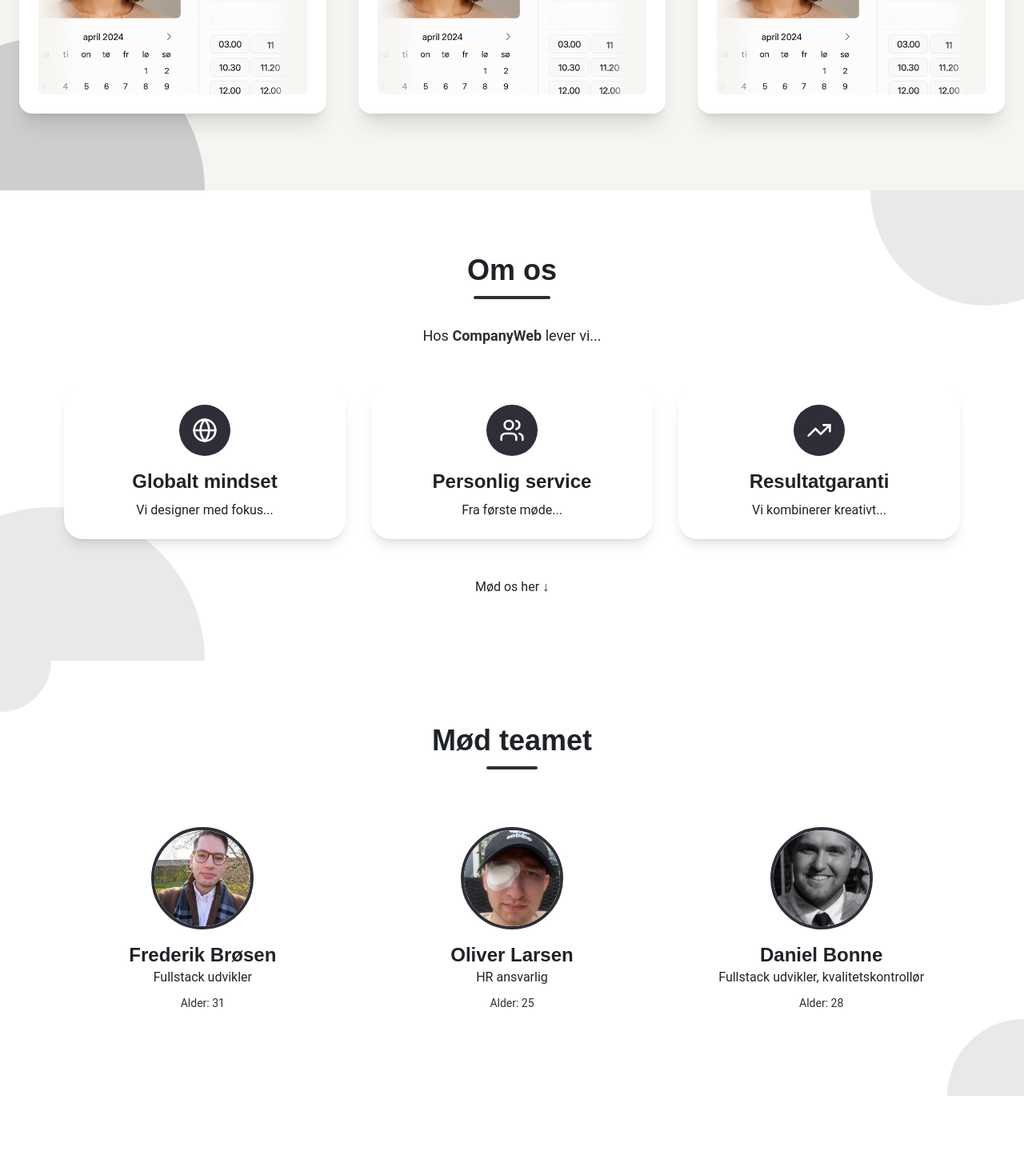
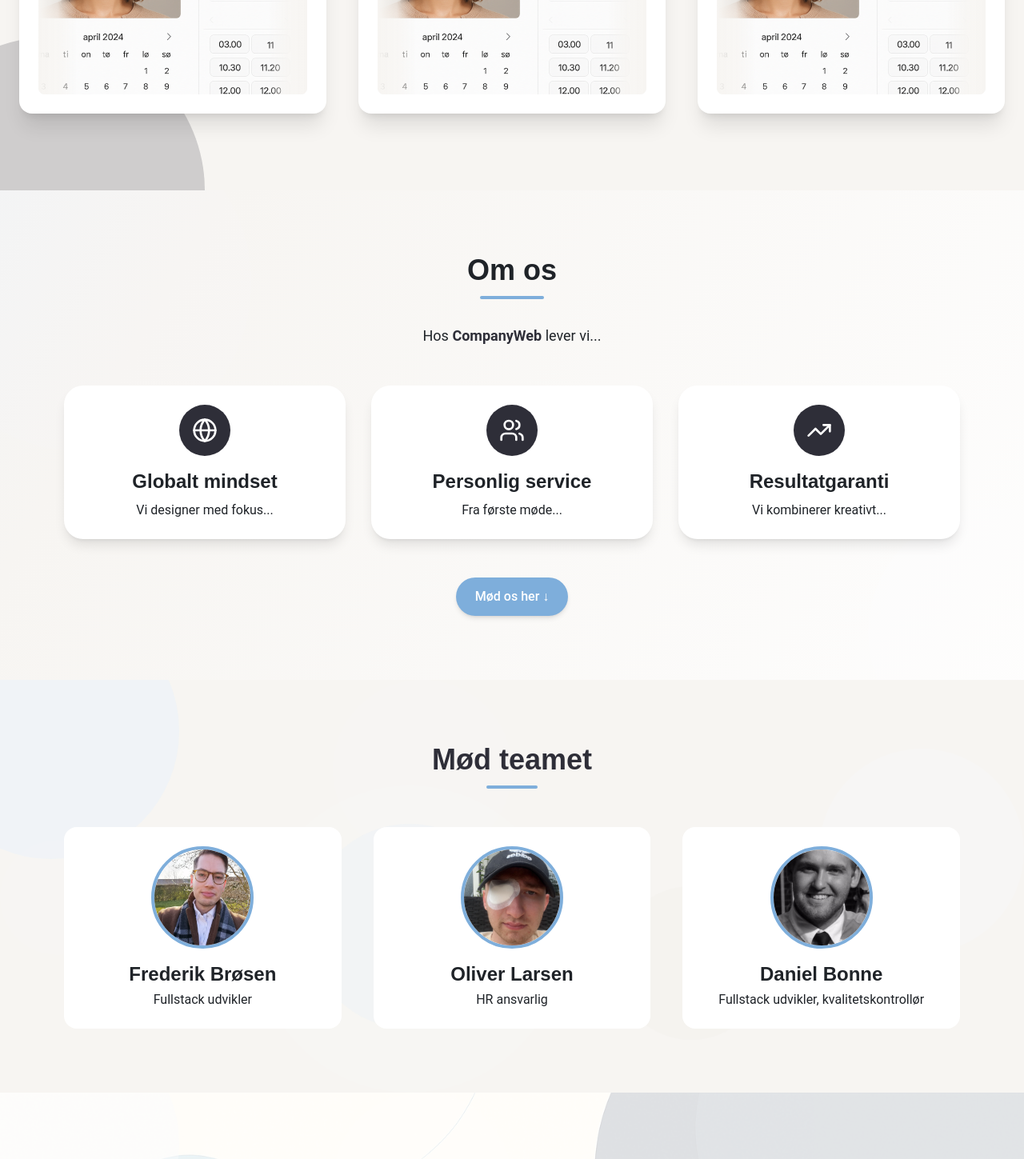
Before and after one commit to Oksefar4700/companyWeb, a Next.js app: page / in a window 1280 px wide. Shown: the part 2948-4397 px from the top of the page at 80% size. Built offline with nearby package versions, Linux system fonts and the light colour scheme; no server answers.

Commit message:
tilføj yderligere styling til contact, om os, og mød teamet med nye farve tema

```diff
--- a/src/app/globals.css
+++ b/src/app/globals.css
@@ -1,4 +1,3 @@
-/* src/app/globals.css */
 @import "tailwindcss";
 
 /* --- Farve-variabler --- */
@@ -30,17 +29,15 @@
 @layer base {
   html {
     scroll-behavior: smooth;
-    scroll-padding-top: var(
-      --header-height
-    ); /* Undgå overlap med fast header */
+    scroll-padding-top: var(--header-height);
   }
   body {
     @apply bg-[var(--color-background)]
            text-[var(--color-foreground)]
            antialiased;
     font-family: var(--font-body);
-    padding-top: var(--header-height); /* Plads til fast header */
-    overflow-x: hidden; /* Forhindre horisontal scroll */
+    padding-top: var(--header-height);
+    overflow-x: hidden;
   }
   h1,
   h2,
@@ -52,7 +49,6 @@
   }
   img,
   video {
-    /* Responsive medier */
     max-width: 100%;
     height: auto;
   }
@@ -60,7 +56,7 @@
 
 /* --- Utilities --- */
 @layer utilities {
-  /* Partikel animation */
+  /* Partikel-animation */
   @keyframes drift {
     0% {
       transform: translate(0, 0) scale(1);
@@ -80,26 +76,47 @@
     animation: drift 12s ease-in-out infinite alternate;
   }
 
-  /* Evt. custom text-shadow her hvis Tailwind's ikke er nok */
+  /* Animeret gradient-baggrund */
+  @keyframes bgShift {
+    0% {
+      background-position: 0% 50%;
+    }
+    50% {
+      background-position: 100% 50%;
+    }
+    100% {
+      background-position: 0% 50%;
+    }
+  }
+  .bg-animated-gradient {
+    background: linear-gradient(
+      120deg,
+      var(--color-brand-blue-lighter-bg),
+      var(--color-secondary-light),
+      var(--color-background)
+    );
+    background-size: 200% 200%;
+    animation: bgShift 20s ease infinite;
+  }
 }
 
-/* --- Komponenter (globale klasser for genbrug) --- */
+/* --- Komponenter (globale klasser) --- */
 @layer components {
-  /* Sektionsbaggrund (beige) */
+  /* Beige sektionsbaggrund */
   .section-beige {
     @apply bg-[var(--color-secondary-light)]
            text-[var(--color-foreground)]
            py-16 sm:py-20;
   }
 
-  /* Sektionsdivider (blå) */
+  /* Blå divider-streg */
   .section-divider {
     @apply mx-auto mb-10 sm:mb-12
            w-20 h-1 rounded-full
            bg-[var(--color-brand-blue)];
   }
 
-  /* Standard kort-styling (kan bruges til f.eks. cases, testimonials) */
+  /* Standard kort-styling */
   .custom-card {
     @apply bg-[var(--color-background)]
            border border-[var(--color-primary)]/15
@@ -107,13 +124,31 @@
            transition-all;
   }
 
-  /* Animér billed‐marquee (bruges i CasesList.jsx) */
+  /* Billed-marquee-animation */
   .animate-marquee {
     animation: marquee linear infinite;
   }
+
+  /* About-sektion tema */
+  .section-about-themed {
+    @apply bg-[var(--color-secondary-light)]
+           text-[var(--color-foreground)];
+  }
+
+  /* Primær knap */
+  .btn-primary {
+    @apply inline-block
+           bg-[var(--color-brand-blue)]
+           text-[var(--color-background)]
+           px-6 py-3
+           font-medium rounded-full
+           shadow-md
+           hover:bg-[var(--color-brand-blue-darker)]
+           transition-colors;
+  }
 }
 
-/* --- Keyframes til billed‐marquee --- */
+/* --- Keyframes til billed-marquee --- */
 @keyframes marquee {
   0% {
     transform: translateX(0);
--- a/src/app/page.js
+++ b/src/app/page.js
@@ -3,8 +3,8 @@
 
 import Hero from "../components/Hero";
 import Packages from "../components/Packages";
+import ParallaxSection from "../components/ParallaxSection";
 import CasesList from "../components/CasesList";
-import ParallaxSection from "../components/ParallaxSection";
 import AboutSection from "../components/AboutSection";
 import TeamSection from "../components/TeamSection";
 import ContactSection from "../components/ContactSection";
@@ -22,19 +22,19 @@ export default function HomePage() {
       {/* Parallax på lys baggrund */}
       <ParallaxSection src="/images/parallax/parallax3.png" height="70vh" />
 
-      {/* Cases på mørk baggrund */}
+      {/* Cases på lys baggrund */}
       <CasesList />
 
-      {/* Om os på mørk baggrund */}
-      <AboutSection id="about" />
+      {/* Om os på lys baggrund */}
+      <AboutSection />
 
       {/* Team på lys baggrund */}
-      <TeamSection id="team" />
+      <TeamSection />
 
       {/* Flydende chat-widget */}
       <ChatWidget />
 
-      {/* Kontakt på mørk baggrund */}
+      {/* Kontakt på lys baggrund med baggrundsbillede */}
       <ContactSection />
     </main>
   );
--- a/src/components/AboutSection.jsx
+++ b/src/components/AboutSection.jsx
@@ -1,5 +1,6 @@
 // src/components/AboutSection.jsx
 "use client";
+
 import { motion } from "framer-motion";
 import { Globe, Users, TrendingUp } from "lucide-react";
 
@@ -17,31 +18,80 @@ export default function AboutSection() {
   return (
     <section
       id="about"
-      className="relative py-20 overflow-hidden section-about-themed"
-      style={{
-        background: "var(--bg-about-global)",
-        color: "var(--color-foreground)",
-      }}
+      className="
+        relative overflow-hidden
+        py-20
+        section-about-themed
+        bg-animated-gradient
+      "
     >
-      {/* Cirkler */}
-      <div className="absolute top-0 right-0 w-72 h-72 bg-[var(--color-primary)] rounded-full opacity-10 -translate-y-1/2 translate-x-1/3 pointer-events-none" />
-      <div className="absolute bottom-0 left-0 w-96 h-96 bg-[var(--color-primary)] rounded-full opacity-10 translate-y-1/2 -translate-x-1/3 pointer-events-none" />
+      {/** ——————————————————————————————————————
+       *  Baggrundscirkler (uendelig loop)
+       *—————————————————————————————————————— */}
+      <motion.div
+        className="
+          absolute -top-16 -left-16
+          w-96 h-96
+          bg-[var(--color-brand-blue)]
+          rounded-full
+          mix-blend-overlay opacity-20
+          pointer-events-none
+        "
+        initial={{ x: -100, y: -50, scale: 0.8, opacity: 0 }}
+        whileInView={{ x: 0, y: 0, scale: 1.2, opacity: 0.2 }}
+        exit={{ x: -100, y: -50, scale: 0.8, opacity: 0 }}
+        transition={{
+          duration: 10,
+          repeat: Infinity,
+          repeatType: "reverse",
+          ease: "easeInOut",
+        }}
+        viewport={{ once: false }}
+      />
+      <motion.div
+        className="
+          absolute -bottom-20 -right-20
+          w-80 h-80
+          bg-[var(--color-brand-blue-lighter-bg)]
+          rounded-full
+          mix-blend-screen opacity-30
+          pointer-events-none
+        "
+        initial={{ x: 100, y: 50, scale: 1.1, opacity: 0 }}
+        whileInView={{ x: 0, y: 0, scale: 0.9, opacity: 0.25 }}
+        exit={{ x: 100, y: 50, scale: 1.1, opacity: 0 }}
+        transition={{
+          duration: 12,
+          repeat: Infinity,
+          repeatType: "reverse",
+          ease: "easeInOut",
+        }}
+        viewport={{ once: false }}
+      />
 
       <div className="container mx-auto px-6 lg:px-20 text-center relative z-10">
+        {/** — Overskrift — */}
         <motion.h2
           initial={{ opacity: 0, y: -20 }}
           whileInView={{ opacity: 1, y: 0 }}
-          transition={{ duration: 0.6 }}
+          exit={{ opacity: 0, y: -20 }}
+          transition={{ duration: 0.6, ease: "easeOut" }}
+          viewport={{ once: false, amount: 0.3 }}
           className="text-4xl font-bold mb-3 font-heading"
         >
           Om os
         </motion.h2>
-        <div className="w-24 h-1 bg-[var(--color-primary)] mx-auto mb-8 rounded-full" />
 
+        {/** — Divider — */}
+        <div className="section-divider mx-auto mb-8" />
+
+        {/** — Intro-tekst — */}
         <motion.p
           initial={{ opacity: 0 }}
           whileInView={{ opacity: 1 }}
+          exit={{ opacity: 0 }}
           transition={{ delay: 0.2, duration: 0.8 }}
+          viewport={{ once: false, amount: 0.3 }}
           className="max-w-2xl mx-auto text-lg mb-12 text-opacity-80"
         >
           Hos{" "}
@@ -51,19 +101,29 @@ export default function AboutSection() {
           lever vi...
         </motion.p>
 
+        {/** — Features grid — */}
         <div className="grid gap-8 sm:grid-cols-2 lg:grid-cols-3">
           {features.map(({ icon: Icon, title, text }, i) => (
             <motion.div
               key={i}
               initial={{ opacity: 0, y: 40 }}
               whileInView={{ opacity: 1, y: 0 }}
+              exit={{ opacity: 0, y: 40 }}
               transition={{
                 delay: i * 0.2 + 0.4,
                 type: "spring",
                 stiffness: 100,
                 damping: 20,
               }}
-              className="flex flex-col items-center p-6 bg-[var(--color-background)] rounded-3xl shadow-lg hover:shadow-2xl transition-shadow text-[var(--color-foreground)]"
+              viewport={{ once: false, amount: 0.3 }}
+              className="
+                flex flex-col items-center
+                p-6
+                bg-[var(--color-background)]
+                rounded-3xl
+                shadow-lg hover:shadow-2xl
+                transition-shadow
+              "
             >
               <div className="p-4 mb-4 bg-[var(--color-primary)] rounded-full text-[var(--color-background)]">
                 <Icon size={32} />
@@ -74,10 +134,13 @@ export default function AboutSection() {
           ))}
         </div>
 
+        {/** — Call-to-action — */}
         <motion.div
           initial={{ opacity: 0, y: 20 }}
           whileInView={{ opacity: 1, y: 0 }}
-          transition={{ delay: 1 }}
+          exit={{ opacity: 0, y: 20 }}
+          transition={{ delay: 1, duration: 0.6, ease: "easeOut" }}
+          viewport={{ once: false, amount: 0.3 }}
           className="mt-12"
         >
           <a href="#team" className="btn-primary inline-block">
--- a/src/components/ContactSection.jsx
+++ b/src/components/ContactSection.jsx
@@ -1,27 +1,117 @@
 // src/components/ContactSection.jsx
 "use client";
+
 import ContactForm from "./ContactForm";
+import { motion, useAnimation, useInView } from "framer-motion";
+import { useRef, useEffect } from "react";
 
 export default function ContactSection() {
+  const ref = useRef(null);
+  const controls = useAnimation();
+  const inView = useInView(ref, { once: false, amount: 0.3 });
+
+  useEffect(() => {
+    controls.start(inView ? "visible" : "hidden");
+  }, [controls, inView]);
+
+  const circleVariants = {
+    hidden: { opacity: 0, scale: 0.8 },
+    visible: ({ delay, opacity }) => ({
+      opacity,
+      scale: 1,
+      transition: { duration: 1.5, delay, ease: "easeInOut" },
+    }),
+  };
+
+  const sectionVariants = {
+    hidden: { opacity: 0, y: 20 },
+    visible: {
+      opacity: 1,
+      y: 0,
+      transition: { duration: 0.8, ease: "easeOut" },
+    },
+  };
+
   return (
-    <section
+    <motion.section
+      ref={ref}
       id="contact"
-      className="relative py-20 bg-[var(--color-background)] overflow-hidden"
-      style={{
-        background: "var(--bg-contact-image)",
-      }}
+      className="relative py-20 min-h-[600px] bg-[url('/images/contact/contactImage.png')] bg-cover bg-center overflow-hidden"
+      initial="hidden"
+      animate={controls}
+      variants={sectionVariants}
     >
-      <div className="absolute inset-0 bg-[var(--bg-contact-overlay)] pointer-events-none" />
-      <div className="container mx-auto px-6 lg:px-20 relative z-10 text-center">
-        <h2 className="text-4xl font-bold mb-4 text-[var(--color-foreground)] font-heading">
+      {/* Store baggrundscirkler */}
+      <motion.div
+        className="absolute -top-24 -left-24 w-80 h-80 bg-[var(--color-brand-blue-lighter-bg)] rounded-full pointer-events-none"
+        variants={circleVariants}
+        custom={{ delay: 0.2, opacity: 0.4 }}
+      />
+      <motion.div
+        className="absolute top-[10%] right-0 w-64 h-64 bg-[var(--color-brand-blue)] rounded-full mix-blend-overlay pointer-events-none"
+        variants={circleVariants}
+        custom={{ delay: 0.4, opacity: 0.35 }}
+      />
+      <motion.div
+        className="absolute bottom-0 left-[25%] w-96 h-96 bg-[var(--color-secondary-dark)] rounded-full mix-blend-screen pointer-events-none"
+        variants={circleVariants}
+        custom={{ delay: 0.6, opacity: 0.3 }}
+      />
+      <motion.div
+        className="absolute bottom-20 right-1/2 w-64 h-64 bg-[var(--color-brand-blue-lighter-bg)] rounded-full pointer-events-none"
+        variants={circleVariants}
+        custom={{ delay: 0.8, opacity: 0.25 }}
+      />
+      <motion.div
+        className="absolute top-1/2 right-[25%] w-48 h-48 bg-[var(--color-primary)] rounded-full mix-blend-overlay pointer-events-none"
+        variants={circleVariants}
+        custom={{ delay: 1.0, opacity: 0.3 }}
+      />
+      <motion.div
+        className="absolute top-0 right-1/2 w-56 h-56 bg-[var(--color-brand-blue)] rounded-full mix-blend-overlay pointer-events-none"
+        variants={circleVariants}
+        custom={{ delay: 1.2, opacity: 0.2 }}
+      />
+      <motion.div
+        className="absolute bottom-[33%] left-0 w-36 h-36 bg-[var(--color-secondary-dark)] rounded-full mix-blend-screen pointer-events-none"
+        variants={circleVariants}
+        custom={{ delay: 1.4, opacity: 0.2 }}
+      />
+
+      {/* Overlay for kontrast */}
+      <div className="absolute inset-0 bg-[var(--color-background)]/80 pointer-events-none" />
+
+      <div className="relative z-10 container mx-auto px-6 py-16 lg:py-20 text-center">
+        <motion.h2
+          initial="hidden"
+          animate="visible"
+          variants={{
+            hidden: { opacity: 0, y: -10 },
+            visible: {
+              opacity: 1,
+              y: 0,
+              transition: { duration: 0.8, ease: "easeOut" },
+            },
+          }}
+          className="text-4xl font-bold mb-4 text-[var(--color-foreground)] font-heading"
+        >
           Kontakt os
-        </h2>
-        <p className="max-w-2xl mx-auto mb-12 text-[var(--color-secondary)]">
+        </motion.h2>
+        <motion.p
+          initial="hidden"
+          animate="visible"
+          variants={{
+            hidden: { opacity: 0 },
+            visible: { opacity: 1, transition: { delay: 0.2, duration: 0.8 } },
+          }}
+          className="mb-8 text-[var(--color-foreground)]/80"
+        >
           Har du spørgsmål eller brug for et tilbud? Skriv til os her – vi
           vender tilbage inden for 24 timer.
-        </p>
+        </motion.p>
+
         <ContactForm />
       </div>
-    </section>
+    </motion.section>
   );
 }
--- a/src/components/TeamSection.jsx
+++ b/src/components/TeamSection.jsx
@@ -1,25 +1,24 @@
 // src/components/TeamSection.jsx
 "use client";
+
 import AnimatedSection from "./AnimatedSection";
 import { motion, useAnimation, useInView } from "framer-motion";
 import { useRef, useEffect } from "react";
 
+// Teammedlemmer uden alder
 const teamMembers = [
   {
     name: "Frederik Brøsen",
-    age: 31,
     role: "Fullstack udvikler",
     img: "/images/team/Frederik_Broesen.jpg",
   },
   {
     name: "Oliver Larsen",
-    age: 25,
     role: "HR ansvarlig",
     img: "/images/team/Oliver_larsen.jpg",
   },
   {
     name: "Daniel Bonne",
-    age: 28,
     role: "Fullstack udvikler, kvalitetskontrollør",
     img: "/images/team/Daniel_Bonne.png",
   },
@@ -34,13 +33,23 @@ export default function TeamSection() {
     controls.start(inView ? "visible" : "hidden");
   }, [controls, inView]);
 
+  const circleVariants = {
+    hidden: { opacity: 0, scale: 0.8 },
+    visible: ({ delay, opacity }) => ({
+      opacity,
+      scale: 1,
+      transition: { duration: 1.5, delay, ease: "easeInOut" },
+    }),
+  };
+
   const cardVariants = {
-    hidden: { opacity: 0, y: 30 },
+    hidden: { opacity: 0, y: 30, scale: 0.95 },
     visible: (i) => ({
       opacity: 1,
       y: 0,
+      scale: 1,
       transition: {
-        delay: i * 0.2,
+        delay: i * 0.2 + 0.2,
         type: "spring",
         stiffness: 120,
         damping: 20,
@@ -52,56 +61,122 @@ export default function TeamSection() {
     <AnimatedSection
       id="team"
       from="right"
-      className="py-20 bg-[var(--color-background)] relative overflow-hidden"
+      className="py-20 bg-[var(--color-secondary-light)] relative overflow-hidden"
     >
-      <div className="absolute top-0 left-0 w-32 h-32 bg-[var(--color-primary)] rounded-full opacity-10 -translate-x-1/2 -translate-y-1/2 pointer-events-none" />
-      <div className="absolute bottom-0 right-0 w-48 h-48 bg-[var(--color-accent)] rounded-full opacity-10 translate-x-1/2 translate-y-1/2 pointer-events-none" />
+      {/* Baggrundscirkler: tilføjet flere og forstærket */}
+      <motion.div
+        className="absolute -top-24 -left-24 w-80 h-80 bg-[var(--color-brand-blue-lighter-bg)] rounded-full pointer-events-none"
+        variants={circleVariants}
+        custom={{ delay: 0.2, opacity: 0.4 }}
+        initial="hidden"
+        animate={controls}
+      />
+      <motion.div
+        className="absolute top-1/6 right-0 w-64 h-64 bg-[var(--color-brand-blue)] rounded-full mix-blend-overlay pointer-events-none"
+        variants={circleVariants}
+        custom={{ delay: 0.4, opacity: 0.35 }}
+        initial="hidden"
+        animate={controls}
+      />
+      <motion.div
+        className="absolute bottom-0 left-1/4 w-96 h-96 bg-[var(--color-secondary-dark)] rounded-full mix-blend-screen pointer-events-none"
+        variants={circleVariants}
+        custom={{ delay: 0.6, opacity: 0.3 }}
+        initial="hidden"
+        animate={controls}
+      />
+      <motion.div
+        className="absolute bottom-20 right-1/2 w-64 h-64 bg-[var(--color-brand-blue-lighter-bg)] rounded-full pointer-events-none"
+        variants={circleVariants}
+        custom={{ delay: 0.8, opacity: 0.25 }}
+        initial="hidden"
+        animate={controls}
+      />
+      <motion.div
+        className="absolute top-1/2 right-1/4 w-48 h-48 bg-[var(--color-primary)] rounded-full mix-blend-overlay pointer-events-none"
+        variants={circleVariants}
+        custom={{ delay: 1.0, opacity: 0.3 }}
+        initial="hidden"
+        animate={controls}
+      />
+      <motion.div
+        className="absolute top-0 right-1/2 w-56 h-56 bg-[var(--color-brand-blue)] rounded-full mix-blend-overlay opacity-0 pointer-events-none"
+        variants={circleVariants}
+        custom={{ delay: 1.2, opacity: 0.2 }}
+        initial="hidden"
+        animate={controls}
+      />
+      <motion.div
+        className="absolute bottom-1/3 left-0 w-36 h-36 bg-[var(--color-secondary-dark)] rounded-full mix-blend-screen pointer-events-none"
+        variants={circleVariants}
+        custom={{ delay: 1.4, opacity: 0.2 }}
+        initial="hidden"
+        animate={controls}
+      />
 
       <div
         ref={ref}
         className="container mx-auto px-6 lg:px-20 text-center relative z-10"
       >
-        <h2 className="text-4xl font-bold mb-3 text-[var(--color-foreground)] font-heading">
+        <motion.h2
+          initial={{ opacity: 0, x: 50 }}
+          animate={controls}
+          variants={{
+            hidden: { opacity: 0, x: 50 },
+            visible: {
+              opacity: 1,
+              x: 0,
+              transition: { duration: 0.8, ease: "easeOut" },
+            },
+          }}
+          className="text-4xl font-bold mb-3 text-[var(--color-primary)] font-heading"
+        >
           Mød teamet
-        </h2>
-        <div className="w-16 h-1 bg-[var(--color-primary)] mx-auto mb-12 rounded-full" />
+        </motion.h2>
+        <motion.div
+          className="w-16 h-1 bg-[var(--color-brand-blue)] mx-auto mb-12 rounded-full"
+          initial={{ scaleX: 0 }}
+          animate={controls}
+          variants={{
+            hidden: { scaleX: 0 },
+            visible: {
+              scaleX: 1,
+              transition: { duration: 0.8, delay: 0.2, ease: "easeOut" },
+            },
+          }}
+        />
 
         <div className="grid grid-cols-1 sm:grid-cols-2 lg:grid-cols-3 gap-10">
-          {teamMembers.map((m, i) => (
+          {teamMembers.map((member, i) => (
             <motion.div
-              key={m.name}
+              key={member.name}
               custom={i}
               variants={cardVariants}
               initial="hidden"
               animate={controls}
-              whileHover={{
-                scale: 1.05,
-                boxShadow: "0 10px 30px rgba(0,0,0,0.3)",
-              }}
-              className="bg-[var(--color-secondary)] rounded-2xl overflow-hidden cursor-pointer"
+              className="bg-[var(--color-background)] rounded-2xl p-6 cursor-default"
+              viewport={{ once: false, amount: 0.3 }}
             >
+              <div className="text-center" style={{ perspective: 600 }}>
                 <motion.div
-                whileHover={{ rotateY: 8, rotateX: 8 }}
-                style={{ perspective: 300 }}
-                className="p-6 text-center"
+                  whileHover={{ rotateY: 6, rotateX: 6 }}
+                  transition={{ type: "spring", stiffness: 150, damping: 20 }}
                 >
-                <div className="w-32 h-32 mx-auto mb-4 rounded-full border-4 border-[var(--color-primary)] overflow-hidden">
+                  <div className="w-32 h-32 mx-auto mb-4 rounded-full border-4 border-[var(--color-brand-blue)] overflow-hidden">
                     <img
-                    src={m.img}
-                    alt={m.name}
+                      src={member.img}
+                      alt={member.name}
                       className="w-full h-full object-cover"
                     />
                   </div>
-                <h3 className="text-2xl font-semibold text-[var(--color-foreground)]">
-                  {m.name}
+                  <h3 className="text-2xl font-semibold text-[var(--color-foreground)] mb-1">
+                    {member.name}
                   </h3>
-                <p className="text-[var(--color-foreground)] text-opacity-70 mb-2">
-                  {m.role}
+                  <p className="text-[var(--color-foreground)] text-opacity-70">
+                    {member.role}
                   </p>
-                <span className="text-sm text-[var(--color-primary)]">
-                  Alder: {m.age}
-                </span>
                 </motion.div>
+              </div>
             </motion.div>
           ))}
         </div>
```
Also changed, not shown: src/components/CasesList.jsx (+9 -14 lines), src/components/ContactForm.jsx (+10 -46 lines), public/images/contact/contactimage.png (added). Lines whose indentation alone changed are shown as unchanged.
